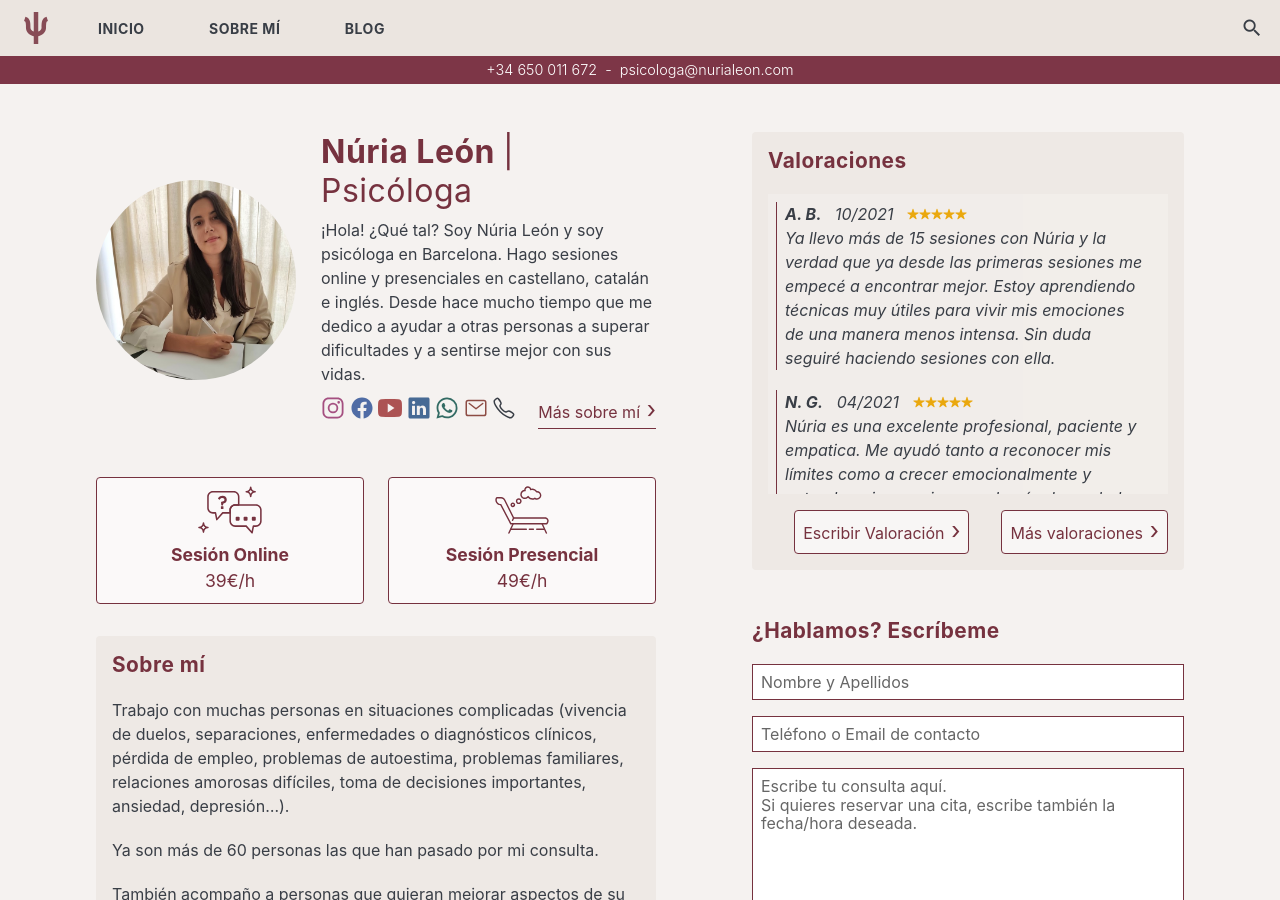
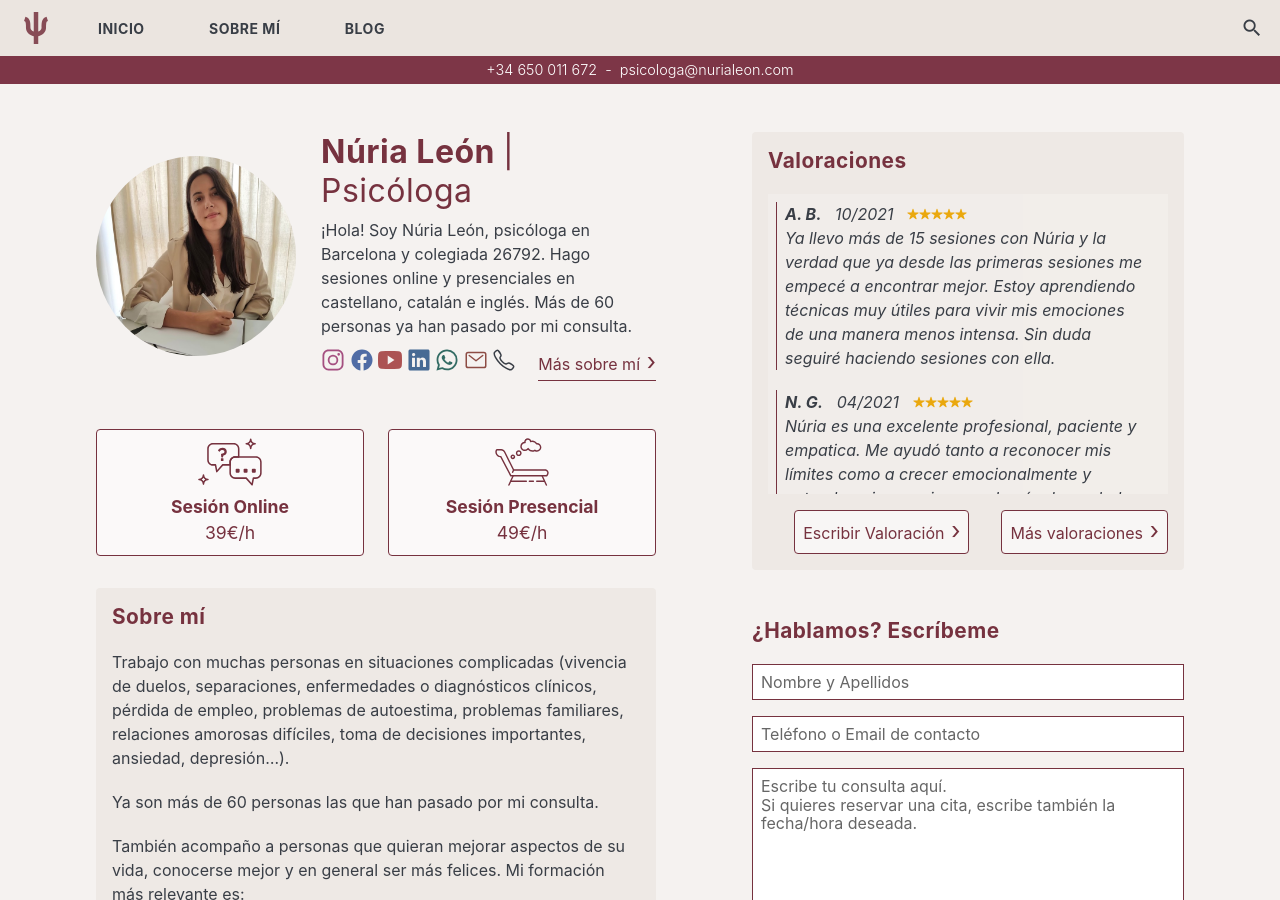
Before and after one commit to nurialeonsallent/nurialeon.com, a Jekyll site: the page built from index.html, in a window 1280 px wide and 900 px high. Built offline with Jekyll 4.4.1, drawn with Linux system fonts in a browser that asks for light colours; nearby versions of some CDN libraries.

Commit message:
Update settings.yml

```diff
--- a/_data/settings.yml
+++ b/_data/settings.yml
@@ -11,7 +11,7 @@
   name: Núria León
   image: hero.jpg
   say-hello: Núria León, Psicóloga
-  bio: ¡Hola! ¿Qué tal? Soy Núria León y soy psicóloga en Barcelona. Hago sesiones online y presenciales en castellano, catalán e inglés. Desde hace mucho tiempo que me dedico a ayudar a otras personas a superar dificultades y a sentirse mejor con sus vidas.
+  bio: ¡Hola! Soy Núria León, psicóloga en Barcelona y colegiada 26792. Hago sesiones online y presenciales en castellano, catalán e inglés. Más de 60 personas ya han pasado por mi consulta.
 
 #-------------------------------
 # Contact links
```
